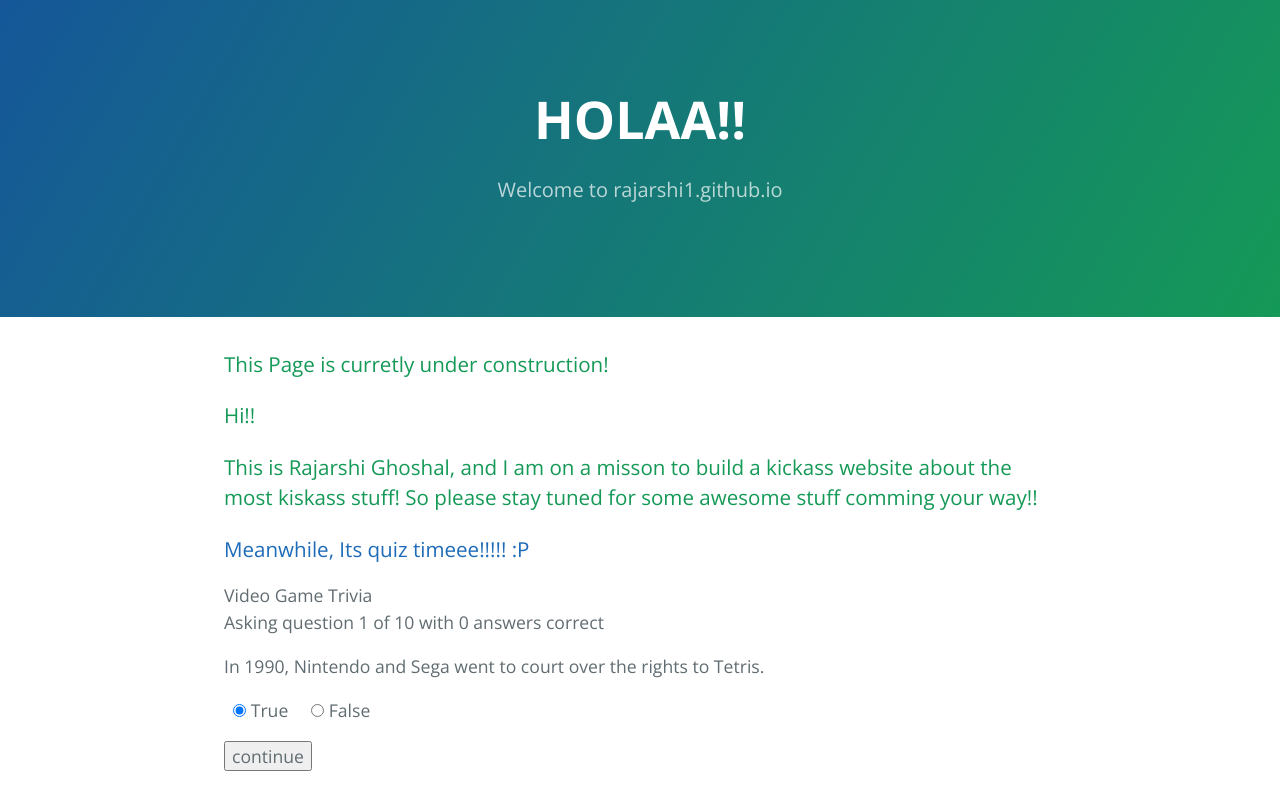
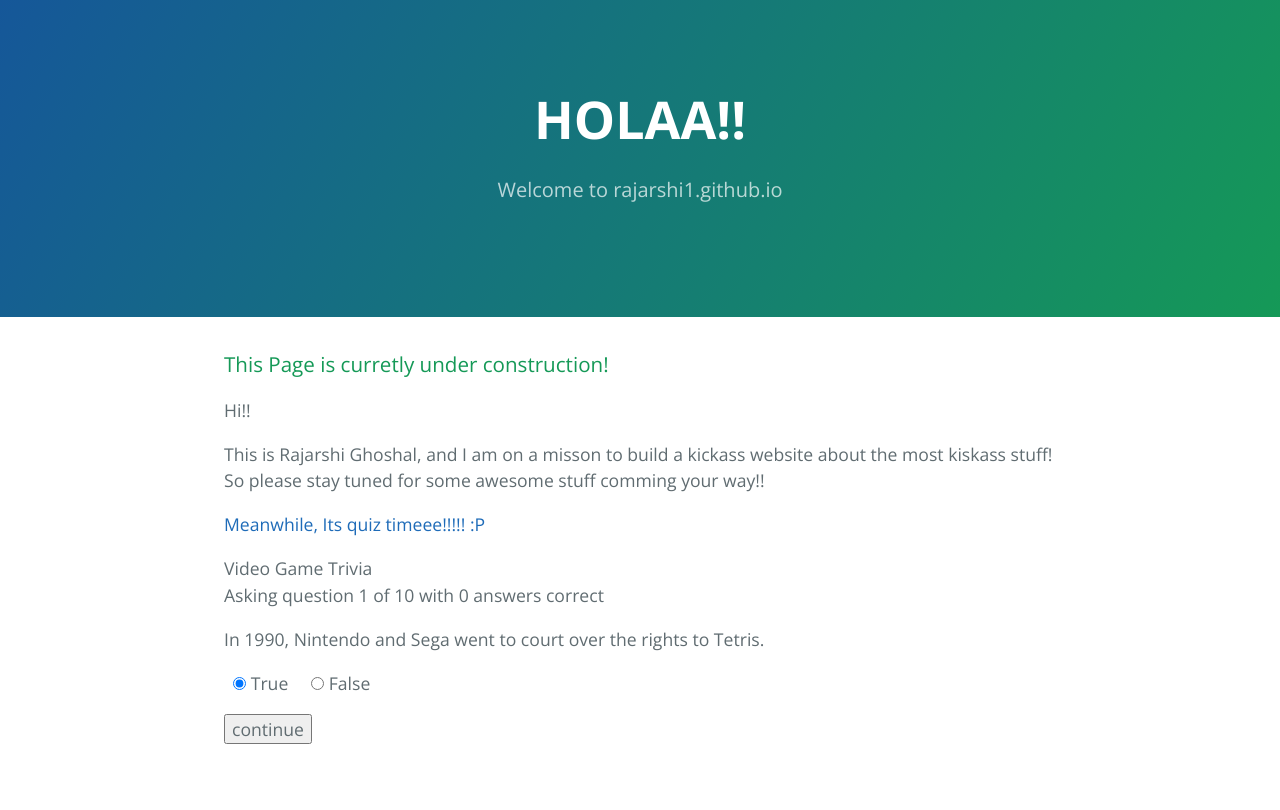
Before and after one commit to rajarshi1/rajarshi_random, a Jekyll site: the page index.html, which Jekyll copies as it is, in a window 1280 px wide. Shown: the top 810 px of the page. Built offline with Jekyll 4.4.1, drawn with Linux system fonts in a browser that asks for light colours.

Commit message:
Update index.html

```diff
--- a/index.html
+++ b/index.html
@@ -17,10 +17,10 @@
 
     <section class="main-content">
       <h3>
-<a id="welcome-to-github-pages" class="anchor" href="#welcome-to-github-pages" aria-hidden="true"><span aria-hidden="true" class="octicon octicon-link"></span></a>This Page is curretly under construction!
+<a id="welcome-to-github-pages" class="anchor" href="#welcome-to-github-pages" aria-hidden="true"><span aria-hidden="true" class="octicon octicon-link"></span></a>This Page is curretly under construction!</h3>
 <p>Hi!!</p>
 <p>This is Rajarshi Ghoshal, and I am on a misson to build a kickass website about the most kiskass stuff! So please stay tuned for some awesome stuff comming your way!!</p>
-<a id="welcome-to-github-pages" class="anchor" href="#welcome-to-github-pages" aria-hidden="true"><span aria-hidden="true" class="octicon octicon-link"></span>Meanwhile, Its quiz timeee!!!!! :P</a></h3>
+<a id="welcome-to-github-pages" class="anchor" href="#welcome-to-github-pages" aria-hidden="true"><span aria-hidden="true" class="octicon octicon-link"></span>Meanwhile, Its quiz timeee!!!!! :P</a>
 <p>
         Video Game Trivia
         <br />
```
